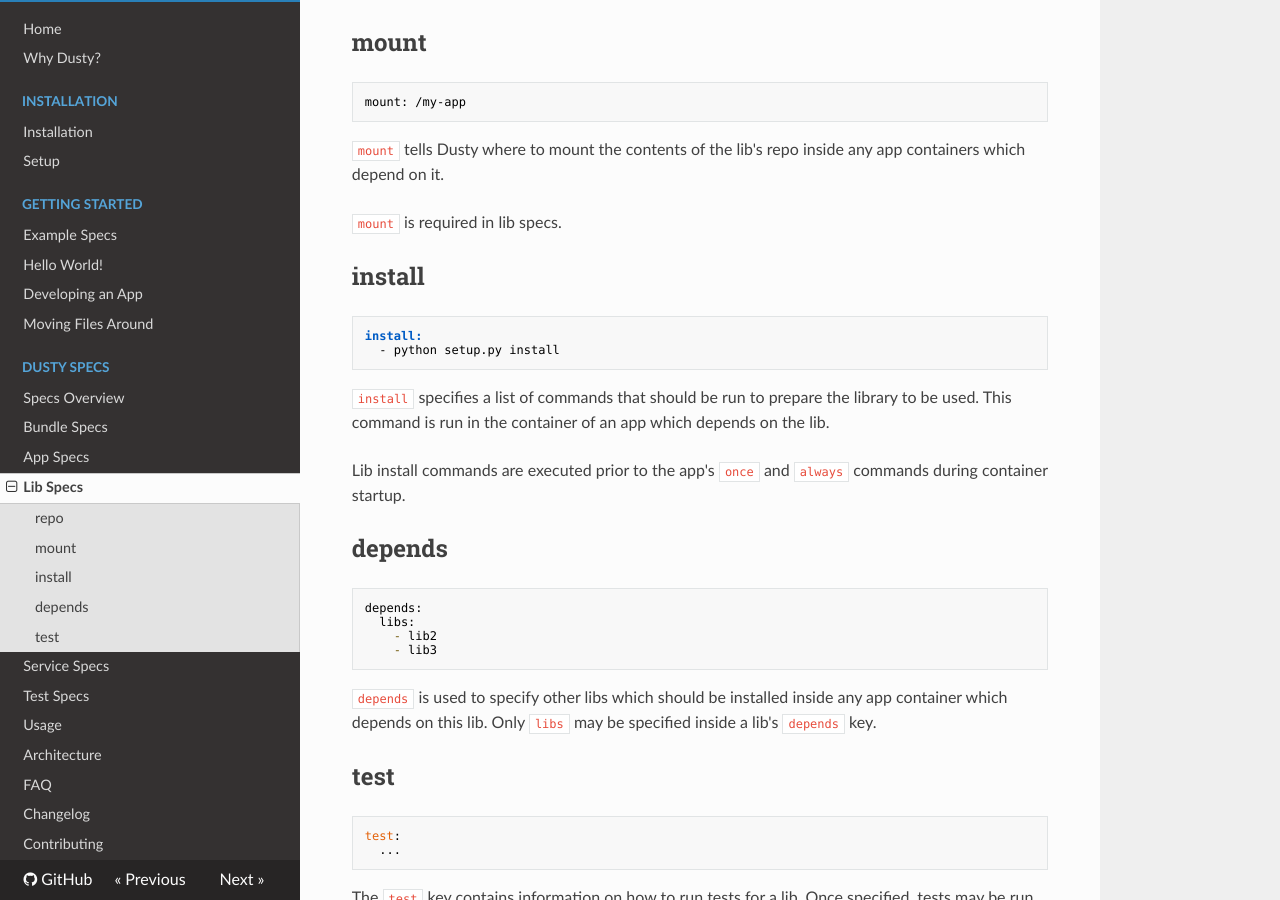
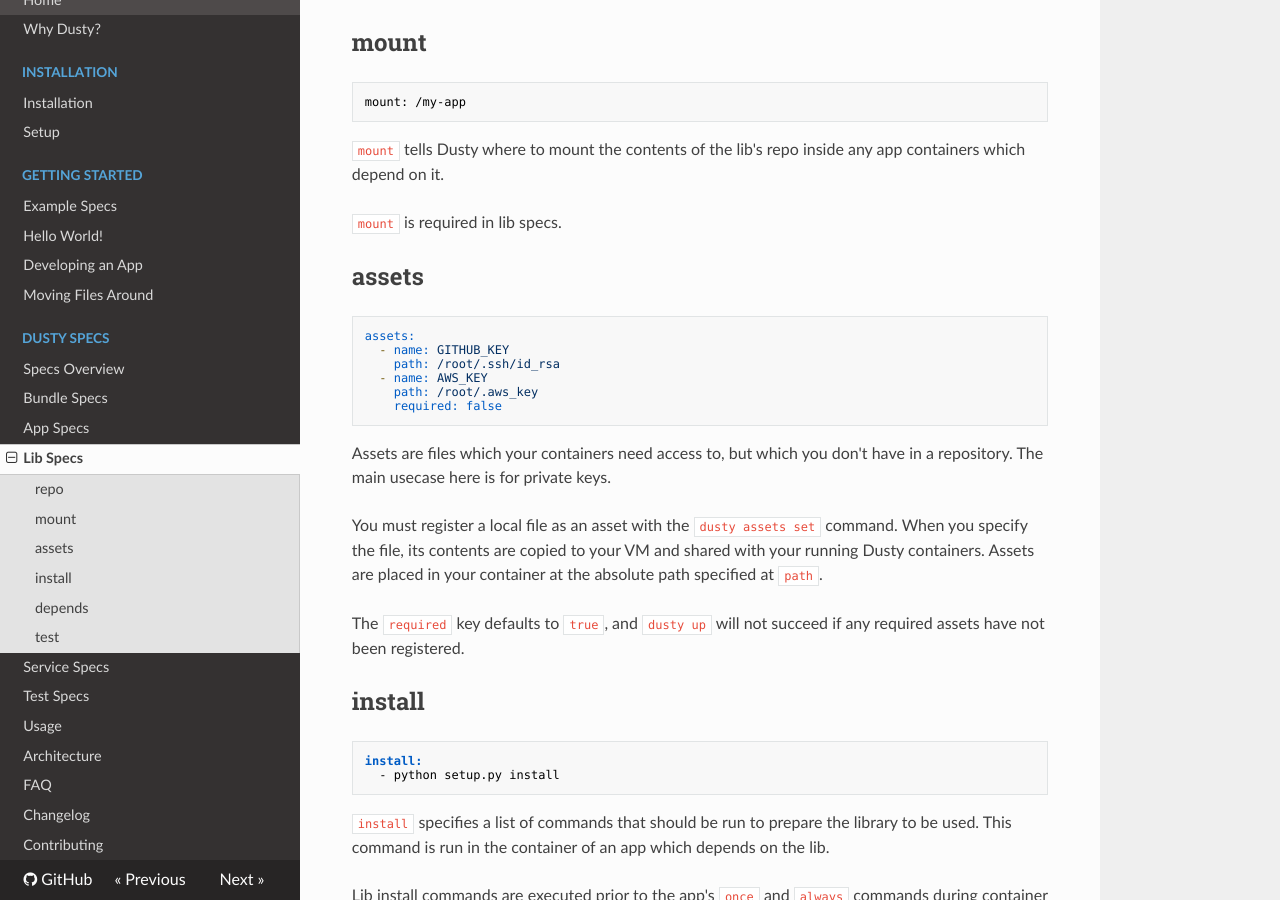
Before and after one commit to gamechanger/dusty, an MkDocs documentation site: the page built from docs/specs/lib-specs.md, in a window 1280 px wide and 900 px high, scrolled down 642 px. Built offline with MkDocs 1.6.1, drawn with Linux system fonts in a browser that asks for light colours; nearby versions of some CDN libraries; old or Windows-style settings are respelled for this version of MkDocs.

Commit message:
add assets to specs documentation:

````diff
--- a/docs/specs/lib-specs.md
+++ b/docs/specs/lib-specs.md
@@ -36,6 +36,23 @@
 
 `mount` is required in lib specs.
 
+## assets
+
+```
+assets:
+  - name: GITHUB_KEY
+    path: /root/.ssh/id_rsa
+  - name: AWS_KEY
+    path: /root/.aws_key
+    required: false
+```
+
+Assets are files which your containers need access to, but which you don't have in a repository.  The main usecase here is for private keys.
+
+You must register a local file as an asset with the `dusty assets set` command. When you specify the file, its contents are copied to your VM and shared with your running Dusty containers. Assets are placed in your container at the absolute path specified at `path`.
+
+The `required` key defaults to `true`, and `dusty up` will not succeed if any required assets have not been registered.
+
 ## install
 
 ```
````
Also changed, not shown: docs/specs/app-specs.md (+17 -0 lines).
